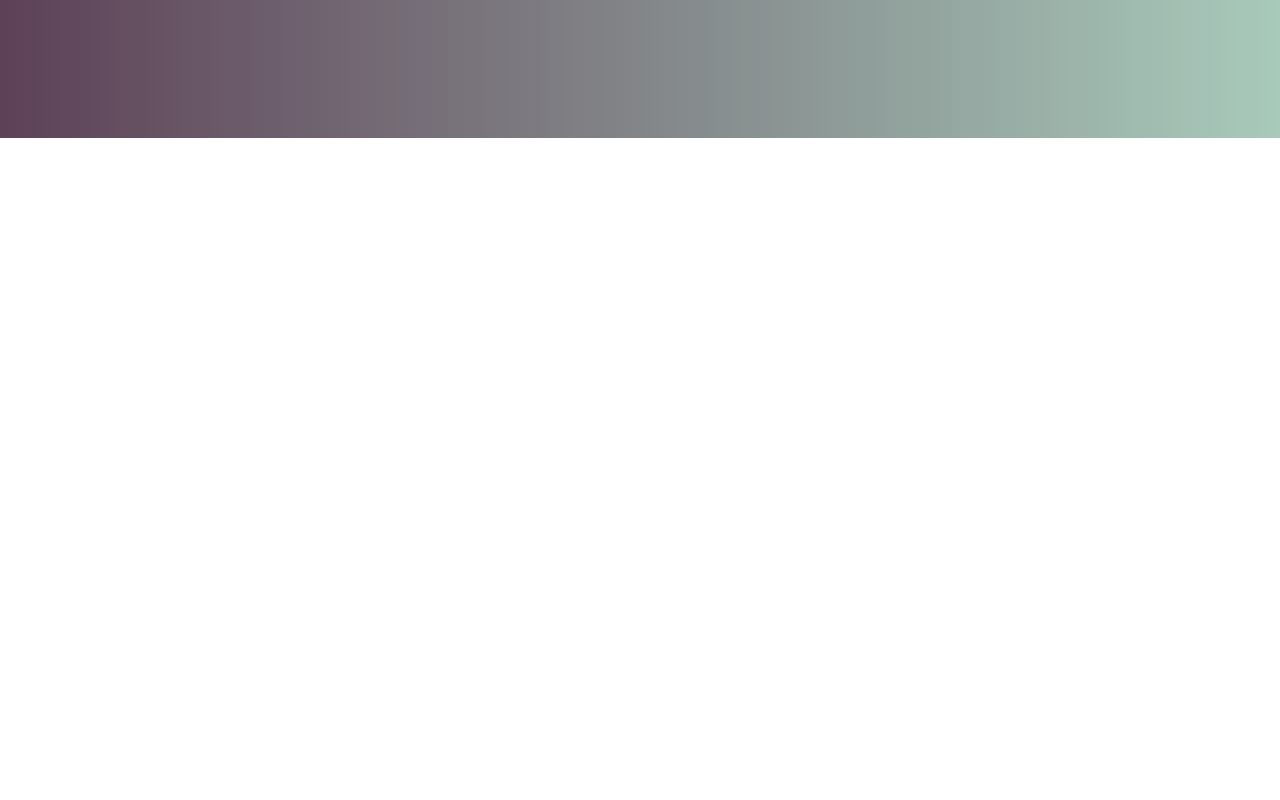
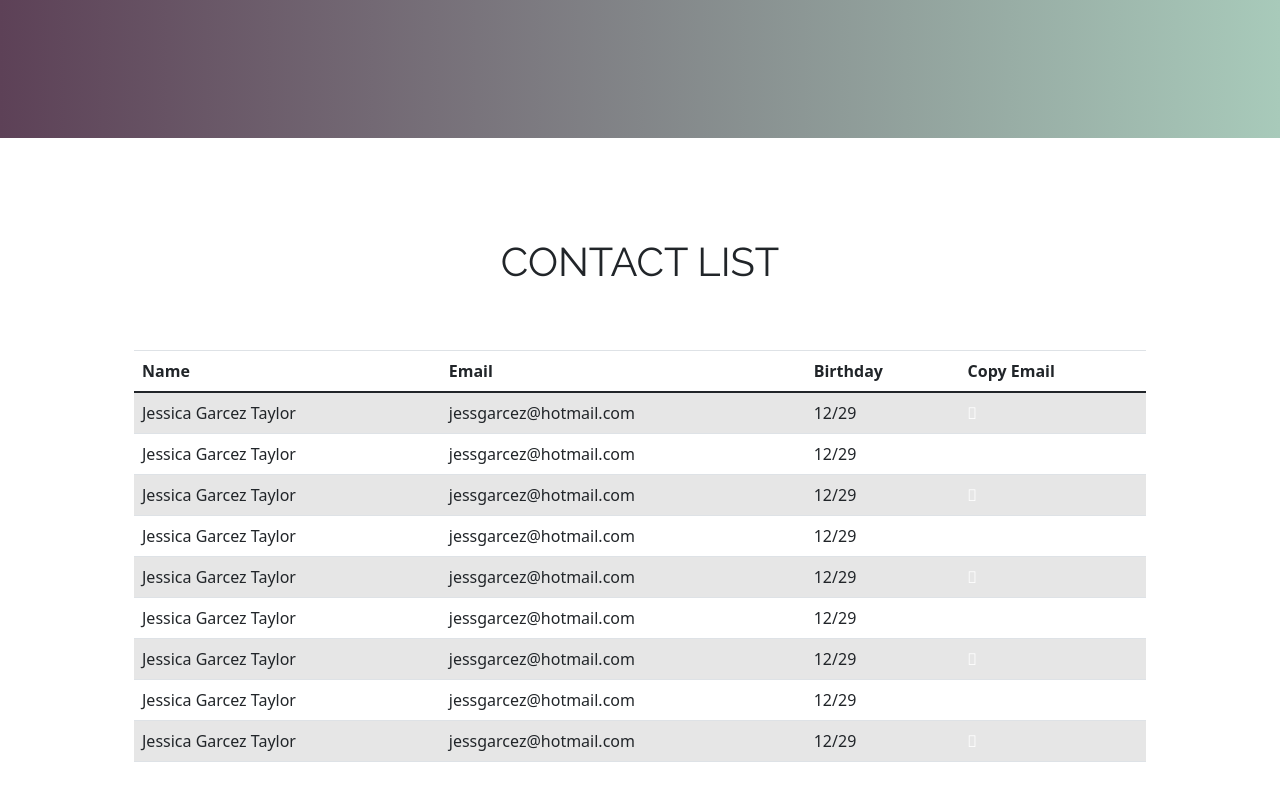
Before and after one commit to iamjessicagt/emailgroup_frontend, an Angular app: page / in a window 1280 px wide. Shown: the part 566-1366 px from the top of the page. Before the commit the page ends 800 px from the top, so only its background shows below. Built offline with nearby package versions, Linux system fonts and the light colour scheme; no server answers.

Commit message:
saving before adding @fontawesome

```diff
--- a/src/app/app.component.css
+++ b/src/app/app.component.css
@@ -12,6 +12,23 @@
 
 .html{
     padding: env(safe-area-inset);
+}
+
+body{
+    height: fit-content;
+}
+
+.user-list{
+    padding: 4em;
+    top: 0!important;
+}
+
+.contact-list-title{
+    font-family: 'Raleway', sans-serif;
+    padding-top: 100px;
+    display: flex;
+    align-items: center;
+    justify-content: center;
 }
 
 .navbar{
@@ -33,10 +50,9 @@ header{
 }
 
 #hero{
-    /* font-family: 'Pangolin', cursive; */
-    font-family: 'Raleway', sans-serif;
-    font-weight: bold;
-    color: #000;
+   font-family: 'Raleway', sans-serif;
+   font-weight: bold;
+   color: #000;
 }
 
 #hero h1{
--- a/src/app/app.component.html
+++ b/src/app/app.component.html
@@ -3,12 +3,15 @@
 
 <head>
   <!-- Required meta tags -->
-  <meta charset="utf-8">
+  <meta http-equiv="Content-Type" content="text/html;charset=UTF-8" />
   <meta name="viewport" content="width=device-width, initial-scale=1">
 
   <!-- Bootstrap CSS -->
   <link href="https://cdn.jsdelivr.net/npm/bootstrap@5.0.1/dist/css/bootstrap.min.css" rel="stylesheet"
     integrity="sha384-+0n0xVW2eSR5OomGNYDnhzAbDsOXxcvSN1TPprVMTNDbiYZCxYbOOl7+AMvyTG2x" crossorigin="anonymous">
+
+  <!-- Add Icons -->
+  <link rel="stylesheet" href="https://maxcdn.bootstrapcdn.com/font-awesome/4.4.0/css/font-awesome.min.css">
 
   <title>Mcknight Crossings Church Group Email</title>
 </head>
@@ -36,4 +39,80 @@
   </section>
 </header>
 
+<body>
+  <section>
+    <div class="contact-list-title">
+      <h1>CONTACT LIST</h1>
+    </div>
+    <div class="container user-list">
+      <table class="table table-striped table-hover">
+        <thead>
+          <tr>
+            <th scope="col">Name</th>
+            <th scope="col">Email</th>
+            <th scope="col">Birthday</th>
+            <th scope="col">Copy Email</th>
+          </tr>
+        </thead>
+        <tbody>
+          <tr>
+            <td>Jessica Garcez Taylor</td>
+            <td>jessgarcez@hotmail.com</td>
+            <td>12/29</td>
+            <td><i class="far fa-copy"></i></td>
+          </tr>
+          <tr>
+            <td>Jessica Garcez Taylor</td>
+            <td>jessgarcez@hotmail.com</td>
+            <td>12/29</td>
+            <td><i class="far fa-copy"></i></td>
+          </tr>
+          <tr>
+            <td>Jessica Garcez Taylor</td>
+            <td>jessgarcez@hotmail.com</td>
+            <td>12/29</td>
+            <td><i class="far fa-copy"></i></td>
+          </tr>
+          <tr>
+            <td>Jessica Garcez Taylor</td>
+            <td>jessgarcez@hotmail.com</td>
+            <td>12/29</td>
+            <td><i class="far fa-copy"></i></td>
+          </tr>
+          <tr>
+            <td>Jessica Garcez Taylor</td>
+            <td>jessgarcez@hotmail.com</td>
+            <td>12/29</td>
+            <td><i class="far fa-copy"></i></td>
+          </tr>
+          <tr>
+            <td>Jessica Garcez Taylor</td>
+            <td>jessgarcez@hotmail.com</td>
+            <td>12/29</td>
+            <td><i class="far fa-copy"></i></td>
+          </tr>
+          <tr>
+            <td>Jessica Garcez Taylor</td>
+            <td>jessgarcez@hotmail.com</td>
+            <td>12/29</td>
+            <td><i class="far fa-copy"></i></td>
+          </tr>
+          <tr>
+            <td>Jessica Garcez Taylor</td>
+            <td>jessgarcez@hotmail.com</td>
+            <td>12/29</td>
+            <td><i class="far fa-copy"></i></td>
+          </tr>
+          <tr>
+            <td>Jessica Garcez Taylor</td>
+            <td>jessgarcez@hotmail.com</td>
+            <td>12/29</td>
+            <td><i class="far fa-copy"></i></td>
+          </tr>
+        </tbody>
+      </table>
+    </div>
+  </section>
+</body>
+
 </html>
```
